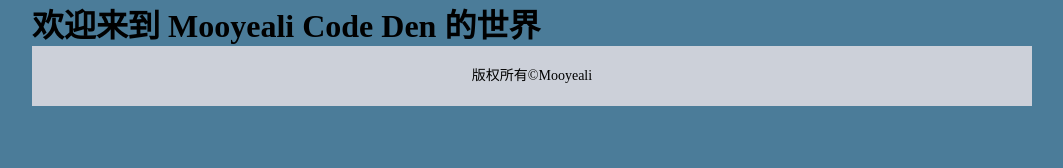
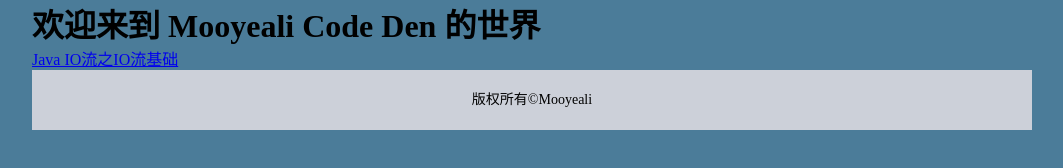
Before and after one commit to mooyeali/mooyeali.github.io, a plain HTML site: page index.html in a window 1280 px wide. Shown: the whole page, without its empty margins (108-1171 px from the left). Drawn offline with Linux system fonts and the light colour scheme.

Commit message:
docs(index): 添加 Java IO 流基础 文档链接
- 在 index.html 中添加了指向 Java IO流基础 文档的链接
- 新增文档位于 docs 文件夹下，文件名为 "Java%20IO流之IO流基础.md"

```diff
--- a/index.html
+++ b/index.html
@@ -14,6 +14,13 @@
 <div id="bigbox">
     <h1> 欢迎来到 Mooyeali Code Den 的世界</h1>
 
+    <div id="box">
+        <div id="box1">
+            <p><a href="docs/Java%20IO流之IO流基础.md">Java IO流之IO流基础</a></p>
+
+        </div>
+    </div>
+
     <footer>
         <p>
             版权所有©Mooyeali
```
